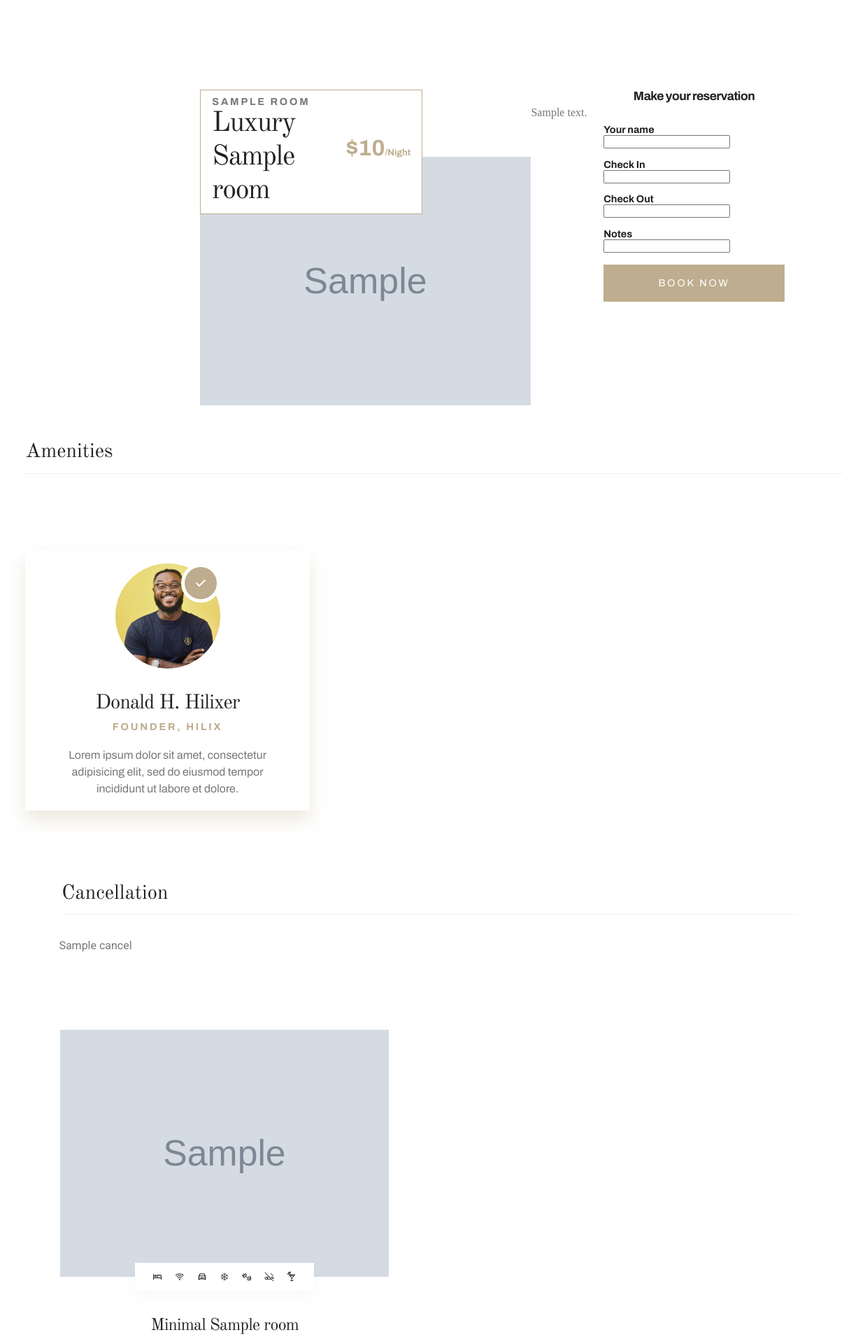
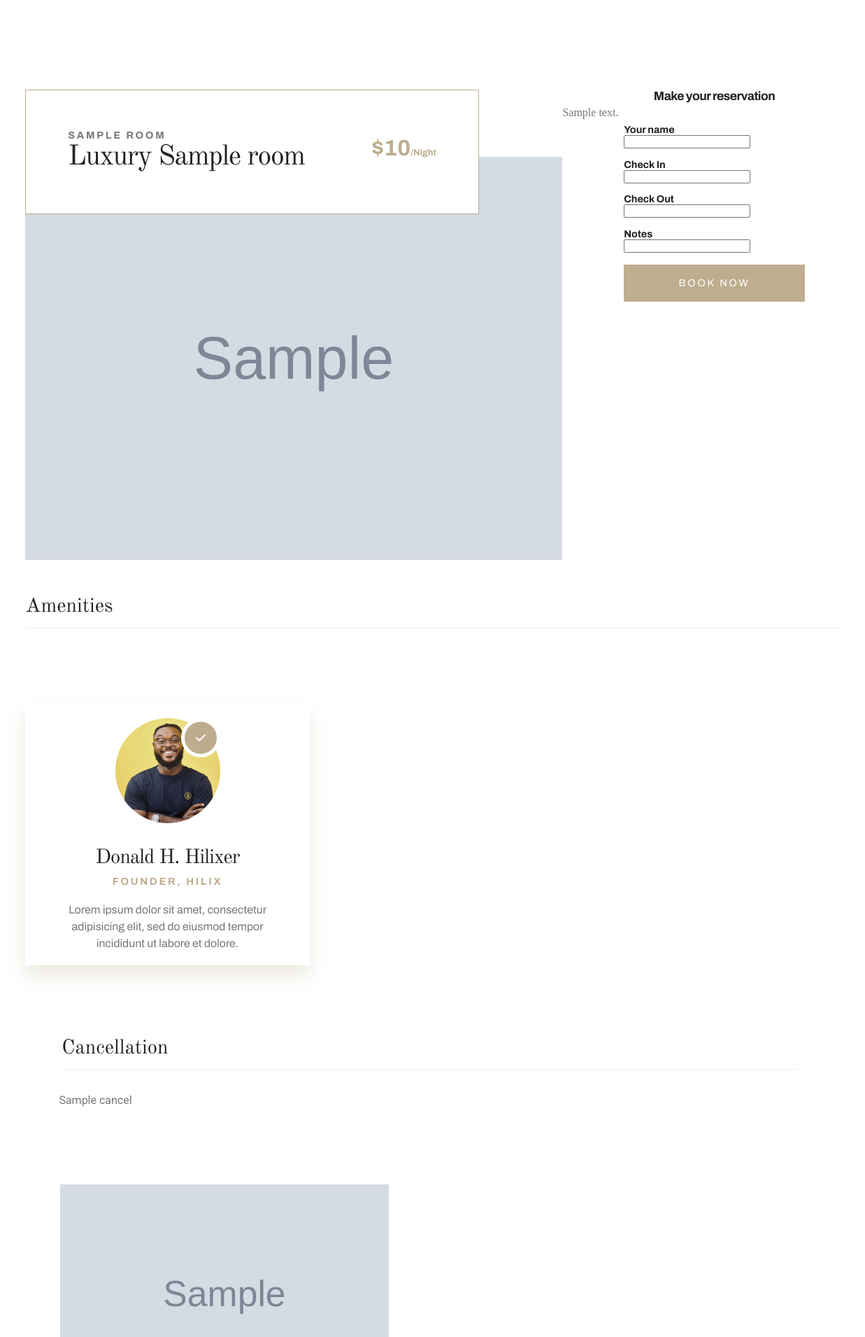
Before and after one commit to omarPerez1987/django_dashboard, a Django app: template src/dashboard/templates/rooms-details.html in a window 1536 px wide. Shown: the part 412-2322 px from the top of the page at 70% size, without its empty margins (194-1431 px from the left). Run offline with Django 5.2, Linux system fonts and the light colour scheme; the template is opened without the code that fills it: most values are stand-ins (such as "Sample title", 1, 10 or a date in 2020); grey boxes marked "Sample" are stand-in pictures; form fields are guessed from the names that the template uses; data that the repository does not hold is empty.

Commit message:
add: reajusto estilos

```diff
--- a/src/dashboard/static/src/room-details/related-rooms/_related-rooms.scss
+++ b/src/dashboard/static/src/room-details/related-rooms/_related-rooms.scss
@@ -33,8 +33,8 @@
 
     &__image {
       width: 100%;
-      height: auto;
       max-width: 470px;
+      height: 313px;
       z-index: 0;
     }
 
@@ -151,5 +151,9 @@
     align-items: start;
     margin-left: 15%;
     max-width: 1170px;
+    &__box__image {
+      width: 470px;
+      height: 313px;
+    }
   }
 }
--- a/src/dashboard/static/styles/styles.css
+++ b/src/dashboard/static/styles/styles.css
@@ -2318,16 +2318,18 @@ ul {
 
 @media screen and (min-width: 1300px) {
   .info-check {
+    max-width: 1170px;
+    margin-left: 5rem;
+  }
+  .info-check__container {
     width: 100%;
-    max-width: 1170px;
-    align-items: start;
-  }
-  .info-check__container {
+    position: relative;
     margin-top: 5em;
-    position: relative;
+    justify-content: start;
   }
   .info-check__container__text-and-img {
     padding-left: 0;
+    width: 100%;
   }
   .info-check__container__text-and-img__text {
     border: 1px solid #bead8e;
@@ -2340,7 +2342,7 @@ ul {
     flex-direction: row;
     justify-content: space-around;
     align-items: center;
-    width: 60%;
+    width: 80%;
   }
   .info-check__container__text-and-img__img {
     margin-top: -3em;
@@ -2352,7 +2354,7 @@ ul {
     width: 23.1em;
     position: absolute;
     top: -3em;
-    right: -5.5em;
+    right: 0;
   }
 }
 @media screen and (min-width: 1400px) {
@@ -2579,8 +2581,8 @@ ul {
 }
 .related-rooms__box__image {
   width: 100%;
-  height: auto;
   max-width: 470px;
+  height: 313px;
   z-index: 0;
 }
 .related-rooms__box__text {
@@ -2689,6 +2691,10 @@ ul {
     align-items: start;
     margin-left: 15%;
     max-width: 1170px;
+  }
+  .related-rooms__box__image {
+    width: 470px;
+    height: 313px;
   }
 }
 .main-offers {
```
Also changed, not shown: src/dashboard/static/src/room-details/info-check/_info-check.scss (+8 -5 lines), src/dashboard/static/src/room-details/room-details.css (+12 -6 lines), 2 other files.
